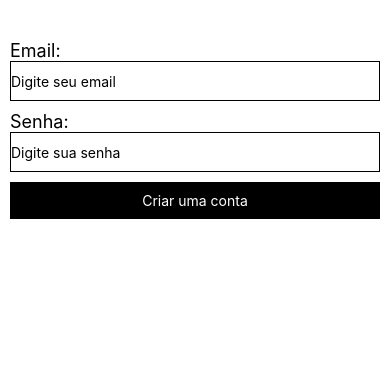
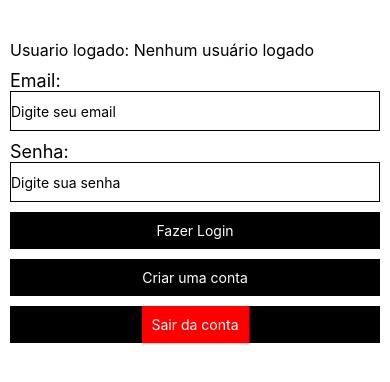
Before and after one commit to andreabrantes80/firebase-react, a React Native app: screen / in a window 390 px wide. Shown: the top 382 px of the page. Built offline with nearby package versions, Linux system fonts and the light colour scheme; no server answers.

Commit message:
criado o logout de user

```diff
--- a/App.js
+++ b/App.js
@@ -10,30 +10,98 @@ import { useEffect, useState } from 'react';
 
 import { FormsUsers } from './src/formUsers';
 import { auth } from './src/firebaseConnection';
-import { createUserWithEmailAndPassword } from 'firebase/auth';
+import {
+  createUserWithEmailAndPassword,
+  signInWithEmailAndPassword,
+  onAuthStateChanged,
+} from 'firebase/auth';
 
 export default function App() {
+  const [email, setEmail] = useState('');
+  const [password, setPassword] = useState('');
+
+  const [authUser, setAuthUser] = useState(null);
+
+  useEffect(() => {
+    const unsub = onAuthStateChanged(auth, user => {
+      if (user) {
+        setAuthUser({
+          email: user.email,
+          uid: user.uid,
+        });
+        return;
+      }
+    });
+  }, []);
 
   async function handleCreateUser() {
-
-    const user = await createUserWithEmailAndPassword(auth, "teste@teste.com", "123456")
+    const user = await createUserWithEmailAndPassword(auth, email, password);
     console.log('Usuário criado com sucesso: ' + user);
   }
 
+  function handleLogin() {
+    signInWithEmailAndPassword(auth, email, password)
+      .then(user => {
+        console.log('Usuário logado com sucesso: ' + user);
+        setAuthUser({
+          email: user.user.email,
+          uid: user.user.uid,
+        });
+      })
+      .catch(error => {
+        if (error.code === 'auth/missing-password') {
+          console.log('Senha é obrigatória');
+          return;
+        }
+        console.log(error.code);
+      });
+  }
+
+  async function handleLogout() {
+    await auth.signOut(auth);
+    setAuthUser(null);
+  }
 
   return (
     <View style={styles.container}>
-      <Text style={{ marginLeft: 10, fontSize: 18, color: '#000' }}>Email:</Text>
-      <TextInput style={styles.input} placeholder="Digite seu email"></TextInput>
+      <Text style={styles.textButtonLogin}>
+        Usuario logado: {authUser ? authUser.email : 'Nenhum usuário logado'}
+      </Text>
 
+      <Text style={{ marginLeft: 10, fontSize: 18, color: '#000' }}>
+        Email:
+      </Text>
+      <TextInput
+        style={styles.input}
+        placeholder="Digite seu email"
+        value={email}
+        onChangeText={text => setEmail(text)}
+      ></TextInput>
 
-      <Text style={{ marginLeft: 10, fontSize: 18, color: '#000' }}>Senha:</Text>
-      <TextInput style={styles.input} placeholder="Digite sua senha" ></TextInput>
+      <Text style={{ marginLeft: 10, fontSize: 18, color: '#000' }}>
+        Senha:
+      </Text>
+      <TextInput
+        style={styles.input}
+        placeholder="Digite sua senha"
+        value={password}
+        onChangeText={text => setPassword(text)}
+        secureTextEntry={true}
+      ></TextInput>
+
+      <TouchableOpacity style={styles.button} onPress={handleLogin}>
+        <Text style={styles.textButton}>Fazer Login</Text>
+      </TouchableOpacity>
 
       <TouchableOpacity style={styles.button} onPress={handleCreateUser}>
         <Text style={styles.textButton}>Criar uma conta</Text>
       </TouchableOpacity>
 
+      <TouchableOpacity style={styles.button} onPress={handleLogout}>
+        <Text style={[styles.textButton, { backgroundColor: '#ff0000' }]}>
+          Sair da conta
+        </Text>
+      </TouchableOpacity>
     </View>
   );
 }
@@ -56,9 +124,16 @@ const styles = StyleSheet.create({
     marginLeft: 10,
     marginRight: 10,
     alignItems: 'center',
+    marginBottom: 10,
   },
   textButton: {
     color: '#fff',
     padding: 10,
   },
+  textButtonLogin: {
+    marginLeft: 10,
+    marginBottom: 10,
+    fontSize: 16,
+    color: '#000',
+  },
 });
```
